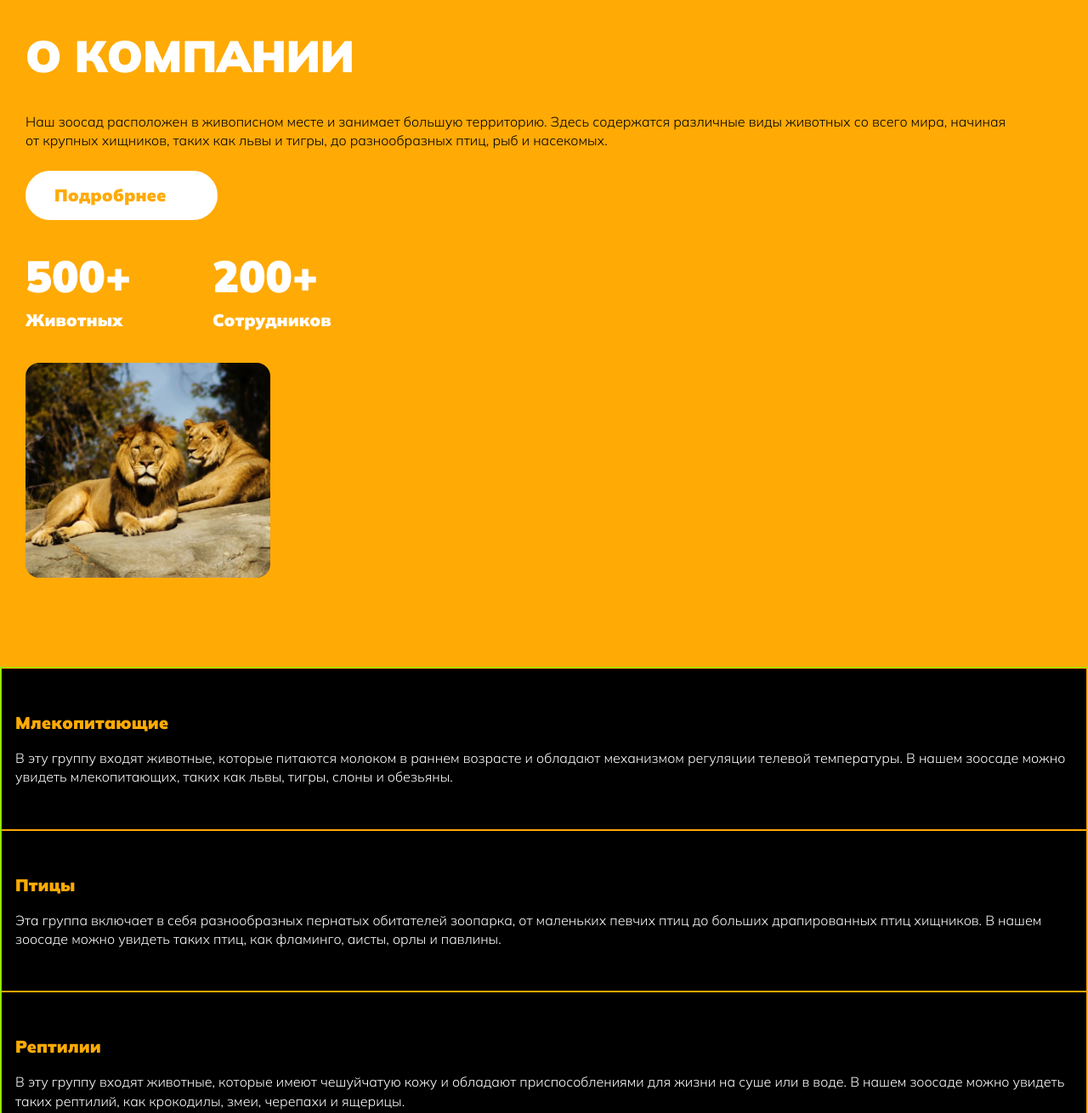
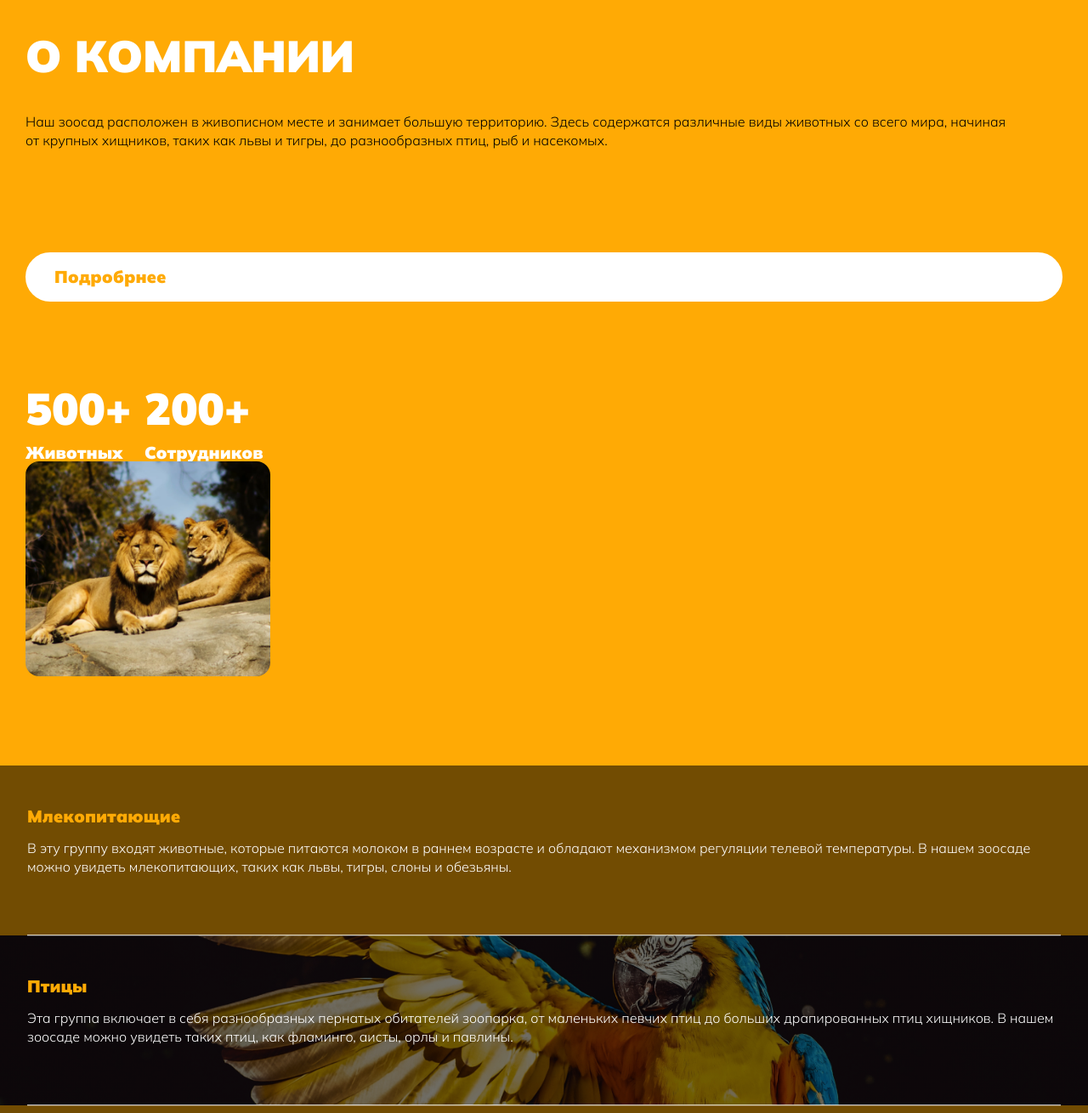
Before and after one commit to mindfling/ME_marafone_PrettyPaw, a website built with webpack: page src/index.html in a window 1280 px wide. Shown: the part 840-2150 px from the top of the page at 85% size. Built offline with nearby package versions, Linux system fonts and the light colour scheme; files whose address does not match are found by name.

Commit message:
feat all

```diff
--- a/src/style/_about.scss
+++ b/src/style/_about.scss
@@ -25,18 +25,56 @@
 
 
   &__content {
+    display: grid;
     // todo grid
-    display: flex;
-    flex-direction: column;
-    justify-content: space-between;
-    align-items: flex-start;
-    // svg the paw inside bg content
     margin-bottom: 13px;
     padding-bottom: 27px;
+    // svg the paw inside bg content
     background-image: url('../img/about/the-paw.svg');
     background-size: contain;
     background-repeat: no-repeat;
     background-position: center bottom;
+
+    @include lg {
+      grid-template-columns: 1fr;
+      grid-template-rows: min-content;
+      gap: 40px;
+      margin-bottom: 0;
+      padding-bottom: 0;
+      grid-area: content;
+      grid-template-areas:
+        'description',
+        'list',
+        'link';
+      background-position: center;
+    }
+
+    @include xl {
+      gap: 60px;
+    }
+  }
+
+
+
+  &__description {
+    font-family: 'Mulish';
+    font-style: normal;
+    font-weight: 300;
+    font-size: 16px;
+    line-height: 1.4;
+    color: $main;
+    margin-bottom: 24px;
+
+    @include md {
+    }
+
+    @include lg {
+      margin-bottom: 40px;
+    }
+
+    @include xl {
+      margin-bottom: 60px;
+    }
   }
 
 
@@ -44,28 +82,18 @@
     margin-bottom: 40px;
   }
 
-  &__description {
-    color: #000;
-    font-family: 'Mulish';
-    font-style: normal;
-    font-weight: 300;
-    font-size: 16px;
-    line-height: 1.4;
-    margin-bottom: 24px;
-  }
-
 
   &__count-list {
-    display: flex;
-    flex-direction: row;
-    justify-content: flex-start;
-    align-items: center;
+    display: grid;
+    grid-template-columns: repeat(2, 120px);
     gap: 20px;
+    font-weight: 1000;
+    color: $second;
   }
   &__count-item {
-    display: block;
-    min-width: 120px;
-    min-height: 55px;
+    // display: block;
+    // min-width: 120px;
+    // min-height: 55px;
 
     @include lg {
       min-width: 200px;
@@ -74,9 +102,6 @@
   }
 
   &__count {
-    font-family: 'Mulish', sans-serif;
-    font-style: normal;
-    font-weight: 1000;
     line-height: 1;
     text-transform: uppercase;
     color: $second;
@@ -88,9 +113,6 @@
     }
   }
   &__count-desc {
-    font-family: 'Mulish', sans-serif;
-    font-style: normal;
-    font-weight: 1000;
     line-height: 1;
     font-size: 16px;
 
--- a/src/style/_hero.scss
+++ b/src/style/_hero.scss
@@ -39,17 +39,26 @@
 
   &__container {
     z-index: 10;
+    position: relative;
     display: flex;
     flex-direction: column;
     justify-content: flex-end;
     align-items: flex-start;
-    gap: 24px;
+    // gap: 24px;
+    // todo make вместо margin адаптировать gap
     min-height: 554px;
     padding-top: 120px;
     padding-bottom: 50px;
+
+    @include lg {
+      padding-bottom: 74px;
+    }
+
     @include xl {
       min-height: 780px;
+      padding-bottom: 100px;
     }
+
     @include xxl {
       min-height: 100vh;
     }
@@ -61,16 +70,20 @@
     // font-family: Mulish, sans-serif;
     // font-style: normal;
     font-weight: 1000;
+    font-size: 40px;
     line-height: 1;
     text-transform: uppercase;
     color: $back;
-    font-size: 40px;
+    margin-bottom: 24px;
 
     @include lg {
       font-size: 52px;
+      margin-bottom: 40px;
     }
+
     @include xxl {
       font-size: 75px;
+      margin-bottom: 58px;
     }
   }
 
@@ -80,10 +93,10 @@
     // font-family: 'Mulish' sans-serif;
     // font-style: normal;
     font-weight: 300;
+    font-size: 20px;
     line-height: 1;
     text-transform: uppercase;
     color: $second;
-    font-size: 20px;
 
     @include lg {
       font-size: 40px;
--- a/src/style/_location.scss
+++ b/src/style/_location.scss
@@ -2,19 +2,18 @@
   display: flex;
   justify-content: center;
   align-items: center;
-  background-color: $main;
+  // background-color: $main;
+  font-family: Mulish, sans-serif;
 
   &__title {
-    font-family: Mulish, sans-serif;
     font-weight: 1000;
     font-size: 20px;
-    line-height: 1.4;
+    line-height: 1;
     color: $back;
     margin-bottom: 16px;
   }
 
   &__description {
-    font-family: Mulish, sans-serif;
     font-weight: 300;
     font-size: 16px;
     line-height: 1.4;
@@ -22,12 +21,83 @@
   }
 
   &__list {
-    border: 1px solid lawngreen;
   }
 
   &__item {
-    border: 1px solid orange;
+    position: relative;
     padding: 50px 16px;
+    min-height: 273px;
+    background: rgba(0, 0, 0, 0.253);
+
+    @include sm {
+      padding-left: 32px;
+      padding-right: 32px;
+      min-height: 200px;
+    }
+
+    &::after {
+      display: block;
+      z-index: 1;
+      content: '';
+      position: absolute;
+      bottom: 0;
+      right: 50%;
+      height: 0.5px;
+      background-color: $second;
+      transform: translate(50%, 0.25px);
+      width: calc(100% - 32px);
+
+      @include sm {
+        width: calc(100% - 64px);
+      }
+    }
+
+    &:last-child::after {
+      display: none;
+    }
+
+    &::before {
+      content: '';
+      position: absolute;
+      z-index: -1;
+      inset: 0;
+      background-size: cover;
+      background-position: center;
+    }
+
+    &_mammals::before {
+      background-image: linear-gradient(0deg, rgba(0, 0, 0, 0.4), rgba(0, 0, 0, 0.4)), url('../img/location/mammals.jpg');
+    }
+    &_water::before {
+      background-image: linear-gradient(0deg, rgba(0, 0, 0, 0.4), rgba(0, 0, 0, 0.4)), url('../img/location/water.jpg');
+    }
+    &_birds::before {
+      background-image: linear-gradient(0deg, rgba(0, 0, 0, 0.4), rgba(0, 0, 0, 0.4)), url('../img/location/birds.jpg');
+    }
+    &_reptiles::before {
+      background-image: linear-gradient(0deg, rgba(0, 0, 0, 0.4), rgba(0, 0, 0, 0.4)), url('../img/location/reptiles.jpg');
+    }
+    &_insects::before {
+      background-image: linear-gradient(0deg, rgba(0, 0, 0, 0.4), rgba(0, 0, 0, 0.4)), url('../img/location/insects.jpg');
+    }
+
+    @include sm {
+      &_mammals::before {
+        background-image: linear-gradient(0deg, rgba(0, 0, 0, 0.4), rgba(0, 0, 0, 0.4)), url('../img/location/mammals_tablet.jpg');
+      }
+      &_water::before {
+        background-image: linear-gradient(0deg, rgba(0, 0, 0, 0.4), rgba(0, 0, 0, 0.4)), url('../img/location/water_tablet.jpg');
+      }
+      &_birds::before {
+        background-image: linear-gradient(0deg, rgba(0, 0, 0, 0.4), rgba(0, 0, 0, 0.4)), url('../img/location/birds_tablet.jpg');
+      }
+      &_reptiles::before {
+        background-image: linear-gradient(0deg, rgba(0, 0, 0, 0.4), rgba(0, 0, 0, 0.4)), url('../img/location/reptiles_tablet.jpg');
+      }
+      &_insects::before {
+        background-image: linear-gradient(0deg, rgba(0, 0, 0, 0.4), rgba(0, 0, 0, 0.4)), url('../img/location/insects_tablet.jpg');
+      }
+    }
   }
 }
 .visually-hidden {
```
